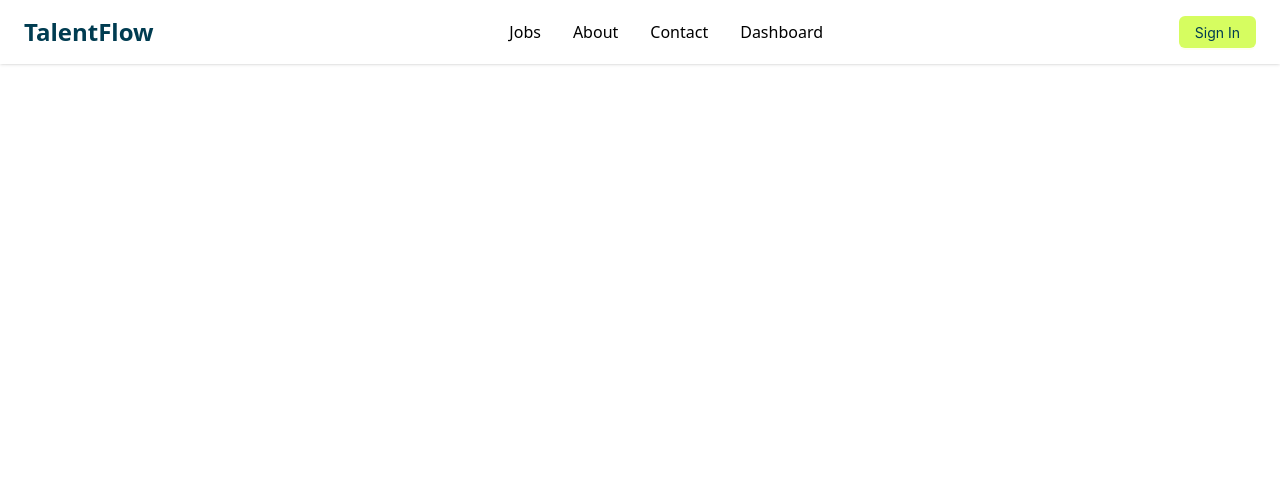
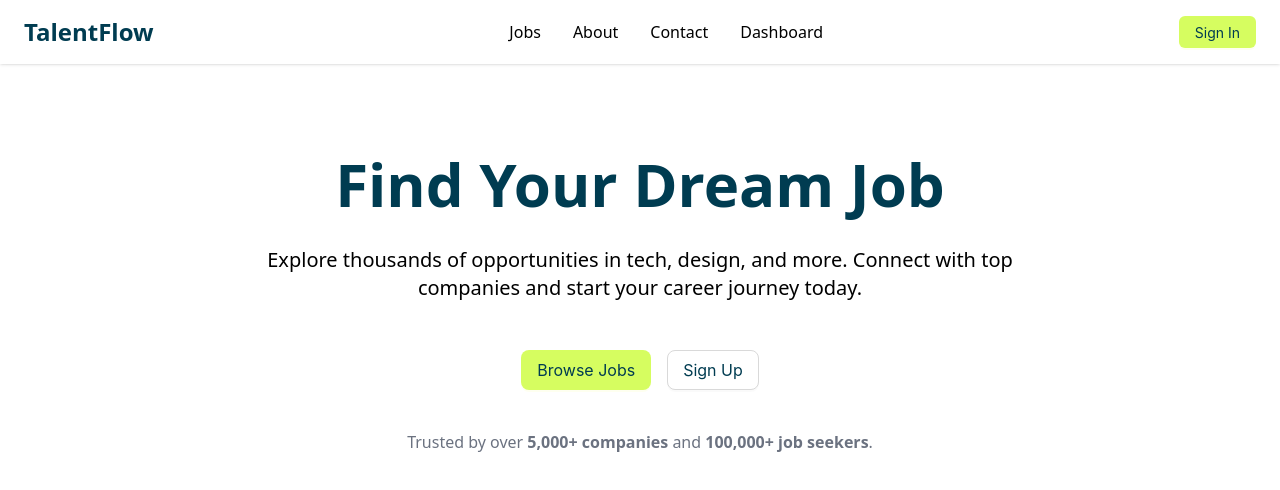
Before and after one commit to ArunRoy404/Talent-Flow, a Next.js app: page / in a window 1280 px wide. Shown: the top 490 px of the page. Built offline with nearby package versions, Linux system fonts and the light colour scheme; what @ant-design/nextjs-registry would draw is missing.

Commit message:
Hero section added

```diff
--- a/src/app/page.js
+++ b/src/app/page.js
@@ -1,7 +1,9 @@
+import Hero from "@/sections/Hero";
+
 export default function Home() {
   return (
     <main>
-
+      <Hero/>
     </main>
   );
 }
--- /dev/null
+++ b/src/sections/Hero.jsx
@@ -0,0 +1,44 @@
+"use client";
+
+import { Button } from "antd";
+import Link from "next/link";
+import React from "react";
+
+export default function Hero() {
+    return (
+        <section className="bg-white h-150 flex items-center justify-center px-6">
+            <div className="max-w-3xl text-center flex flex-col gap-6">
+
+                {/* Title */}
+                <h1 className="text-5xl md:text-6xl font-bold text-secondary leading-tight">
+                    Find Your Dream Job
+                </h1>
+
+                {/* Subtitle */}
+                <p className="text-lg md:text-xl">
+                    Explore thousands of opportunities in tech, design, and more. Connect with top companies and start your career journey today.
+                </p>
+
+                {/* CTA Buttons */}
+                <div className="mt-6 flex flex-col sm:flex-row justify-center gap-4">
+                    <Button type="primary" size="large">
+                        <Link href="/jobs" className="text-white">
+                            Browse Jobs
+                        </Link>
+                    </Button>
+
+                    <Button size="large" type="default" className="!text-secondary" >
+                        <Link href="/signup">
+                            Sign Up
+                        </Link>
+                    </Button>
+                </div>
+
+                {/* Additional Info */}
+                <p className="mt-4 text-text-secondary text-sm md:text-base">
+                    Trusted by over <span className="font-semibold">5,000+ companies</span> and <span className="font-semibold">100,000+ job seekers</span>.
+                </p>
+            </div>
+        </section>
+    );
+}
```
